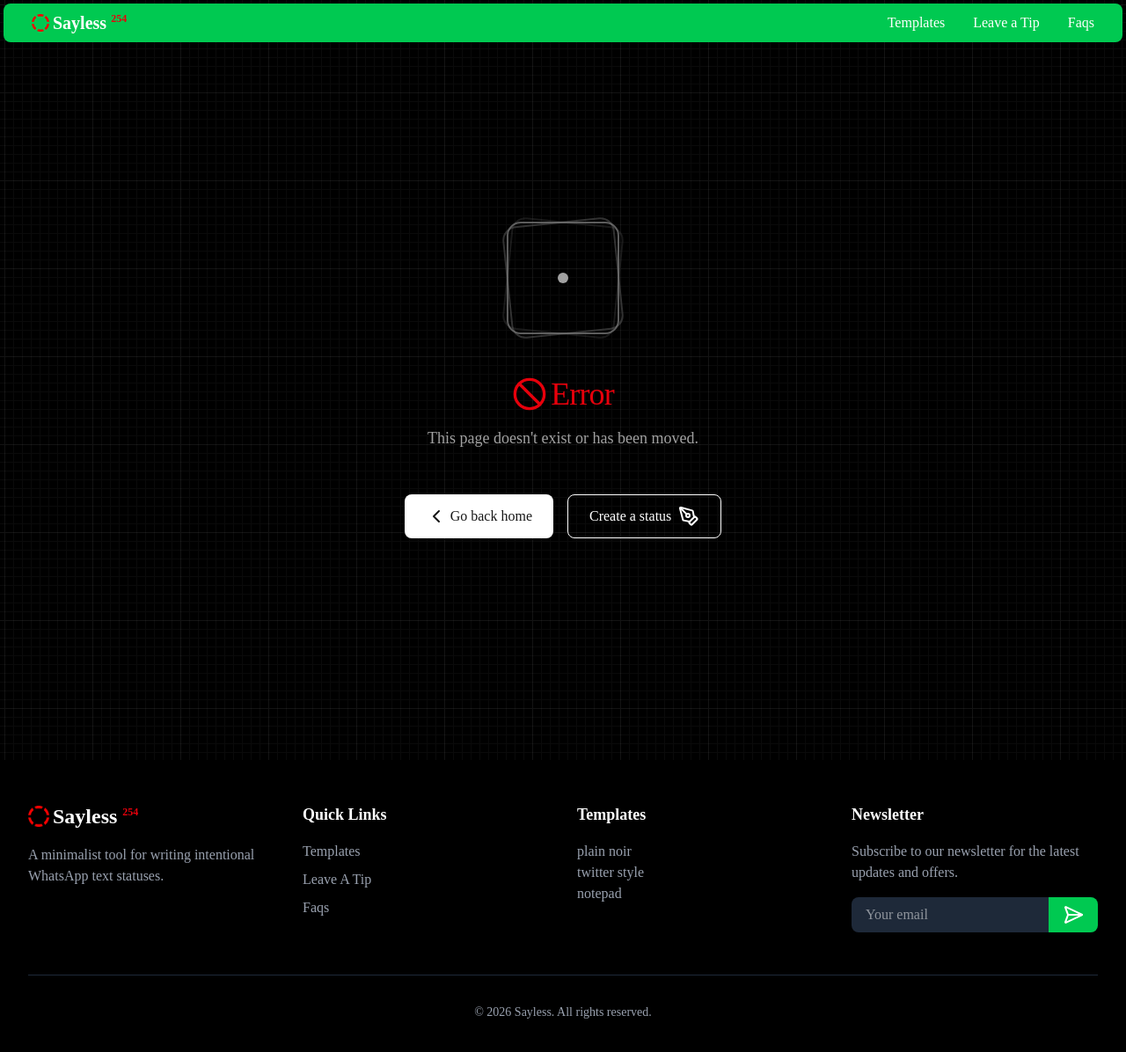
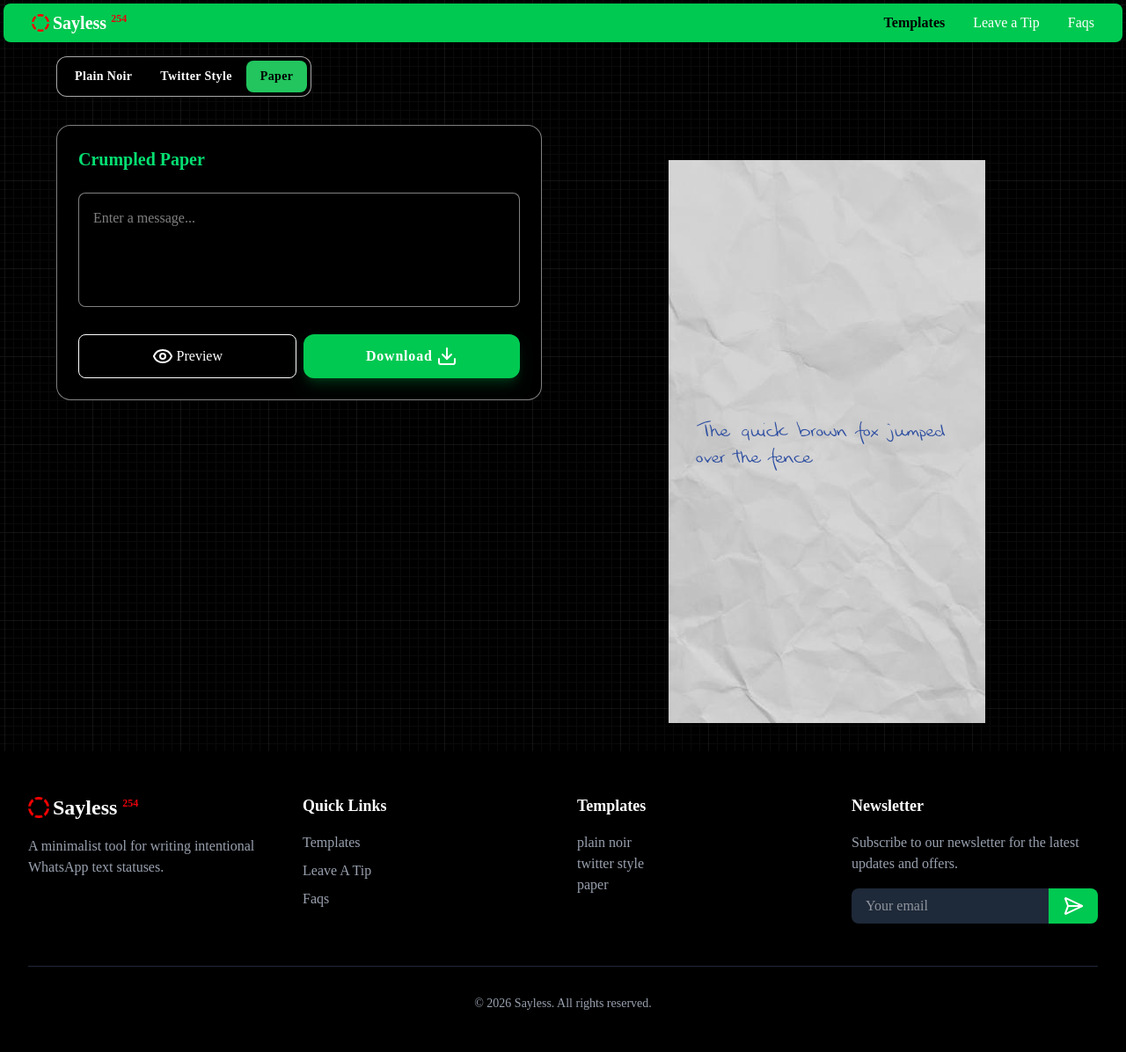
Before and after one commit to OndiekOchieng/sayless, a Vue app: page /templates/paper in a window 1280 px wide. Shown: the top 1196 px of the page at 88% size. Built offline with nearby package versions, Linux system fonts and the light colour scheme; a web font is replaced by a local one.

Commit message:
Switch route name from notepad to paper

```diff
--- a/src/components/templates/Notepad.vue
+++ b/src/components/templates/Paper.vue
@@ -58,7 +58,7 @@ const noiseStyle = `
   <section
     class="space-y-6 bg-black p-4 sm:p-6 rounded-2xl border border-white/50"
   >
-    <h2 class="text-xl font-bold text-green-400">Notepad Style</h2>
+    <h2 class="text-xl font-bold text-green-400">Crumpled Paper</h2>
     <textarea
       v-model="message"
       placeholder="Enter a message..."
@@ -69,7 +69,7 @@ const noiseStyle = `
 
     <div class="flex gap-2">
       <RouterLink
-        to="/templates/notepad/preview"
+        to="/templates/paper/preview"
         class="w-full flex items-center justify-center gap-1 px-6 py-3 bg-transparent text-white border border-white rounded-lg hover:bg-neutral-800 hover:text-white hover:border-neutral-600 transition-colors"
       >
         <Eye class="max-sm:hidden" />
--- a/src/data/index.ts
+++ b/src/data/index.ts
@@ -20,7 +20,7 @@ export const templates = [
     path: "/templates/twitter",
   },
   {
-    name: "notepad",
-    path: "/templates/notepad"
+    name: "paper",
+    path: "/templates/paper"
   }
 ];
--- a/src/router/index.ts
+++ b/src/router/index.ts
@@ -4,9 +4,9 @@ import Twitter from "../components/templates/Twitter.vue";
 import Tip from "../views/Tip.vue";
 import Faqs from "../views/Faqs.vue";
 import Templates from "../views/Templates.vue";
-import Notepad from "../components/templates/Notepad.vue";
 import NotFound from "../views/NotFound.vue";
 import Preview from "../views/Preview.vue";
+import Paper from "../components/templates/Paper.vue";
 
 const routes = [
   {
@@ -31,9 +31,9 @@ const routes = [
         name: "twitter",
       },
       {
-        path: "notepad",
-        component: Notepad,
-        name: "notepad",
+        path: "paper",
+        component: Paper,
+        name: "paper ",
       },
     ],
   },
--- a/src/views/Preview.vue
+++ b/src/views/Preview.vue
@@ -36,7 +36,7 @@ const updateTime = () => {
   });
 };
 
-// Notepad Template
+// Paper Template
 // const RULE_HEIGHT = 30;
 
 // const linesStyle = `
@@ -152,9 +152,9 @@ const backRoute = computed(() => {
       </div>
     </section>
 
-    <!-- Notepad Template -->
+    <!-- Paper Template -->
     <section
-      v-if="$route.params.name === 'notepad'"
+      v-if="$route.params.name === 'paper'"
       class="flex justify-center mt-12 md:mt-10"
     >
     <!-- :style="linesStyle" -->
```
